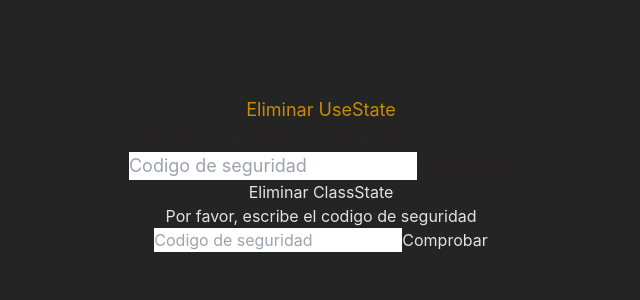
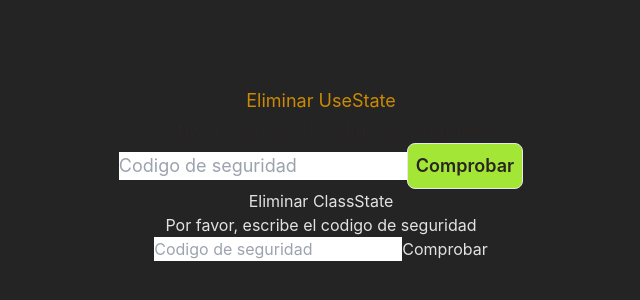
Before and after one commit to YeisonT16/security-codes, a React (Vite) app: page / in a window 1280 px wide. Shown: the part 226-526 px from the top of the page, without its empty margins (319-959 px from the left). Built offline with nearby package versions, Linux system fonts and the light colour scheme.

Commit message:
Estilos al componente useState

```diff
--- a/src/components/UseState.tsx
+++ b/src/components/UseState.tsx
@@ -34,7 +34,7 @@ function UseState({name}: {name: string}) {
                 )
             }
             <input placeholder="Codigo de seguridad" />
-            <button
+            <button className="rounded-lg w-fit bg-lime-400 p-2 border text-lg font-semibold"
                 onClick={() => setLoading(true)}
             >Comprobar</button>
         </div>
```
